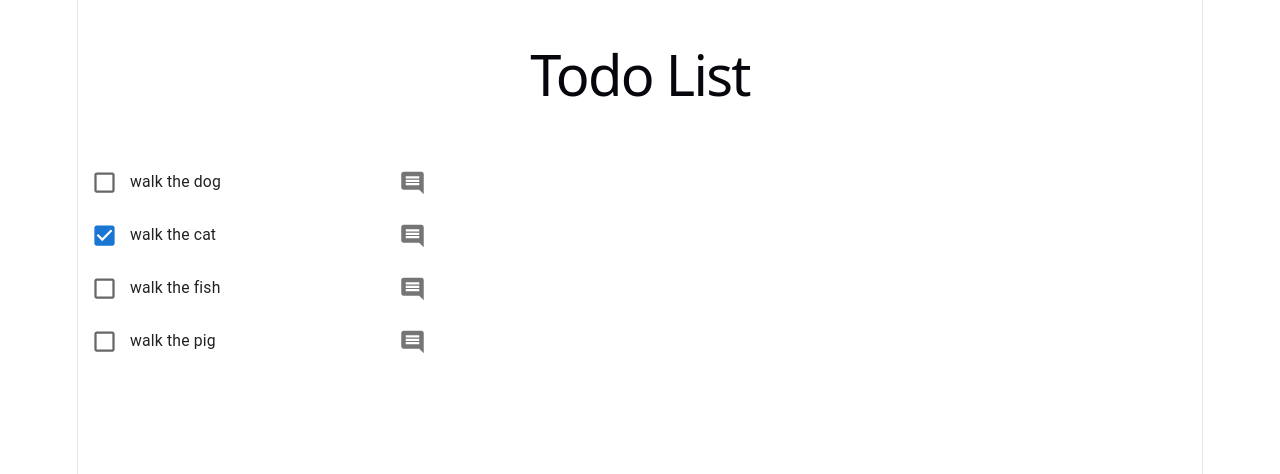
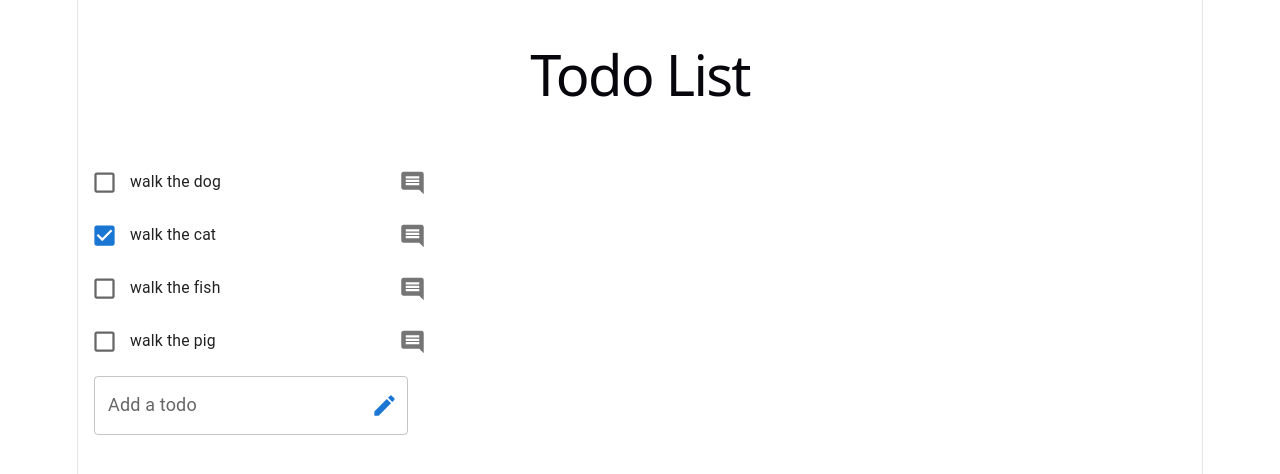
Before and after one commit to AbhishekShrestha404/react-learning, a React (Vite) app in the folder todo-list/: page / in a window 1280 px wide. Shown: the top 474 px of the page. Built offline with nearby package versions, Linux system fonts and the light colour scheme.

Commit message:
Add Create Todo.

```diff
--- /dev/null
+++ b/todo-list/src/TodoForm.jsx
@@ -0,0 +1,54 @@
+import TextField from '@mui/material/TextField';
+import Create from '@mui/icons-material/Create';
+import { useState } from 'react';
+import InputAdornment from '@mui/material/InputAdornment';
+import IconButton from '@mui/material/IconButton';
+import ListItem from '@mui/material/ListItem';
+
+function TodoForm({ createTodo }) {
+    const [text, setText] = useState("");
+
+    const handleFormChange = (evt) => {
+        setText(evt.target.value);
+    };
+
+    const handleSubmit = (e) => {
+        e.preventDefault();
+        createTodo(text);
+        setText("");
+    };
+
+    return (
+        <ListItem>
+            <form onSubmit={handleSubmit}>
+                <TextField
+                    id="outlined-basic"
+                    label="Add a todo"
+                    variant="outlined"
+                    onChange={handleFormChange}
+                    value={text}
+
+                    slotProps={{
+                        input: {
+                            endAdornment: (
+                                <InputAdornment position="end">
+                                    <IconButton
+                                        type="submit"
+                                        edge="end"
+                                        color="primary"
+                                        aria-label="Add todo"
+                                    >
+                                        <Create />
+                                    </IconButton>
+                                </InputAdornment>
+                            )
+                        }
+                    }}
+
+                />
+            </form>
+        </ListItem >
+    );
+}
+
+export default TodoForm;
--- a/todo-list/src/TodoList.jsx
+++ b/todo-list/src/TodoList.jsx
@@ -2,6 +2,7 @@
 import { useState } from 'react';
 import List from '@mui/material/List';
 import TodoItem from './TodoItem';
+import TodoForm from './TodoForm';
 
 const initialTodos = [
     { id: 1, text: "walk the dog", completed: false },
@@ -25,8 +26,14 @@ function TodoList() {
 
     const removeTodo = (id) => {
         setTodos(previousTodos => {
-            return previousTodos.filter(t => t.id !== id)
+            return previousTodos.filter(t => t.id !== id);
         })
+    }
+
+    const createTodo = (text) => {
+        setTodos(previousTodos => {
+            return [...previousTodos, { text: text, id: crypto.randomUUID(), completed: false }]
+        });
     }
 
     return (
@@ -39,9 +46,14 @@ function TodoList() {
                 }}
             >
                 {todos.map((todo) => (
-                    <TodoItem todo={todo} key={todo.id} removeTodo={() => removeTodo(todo.id)} />
+                    <TodoItem todo={todo}
+                        key={todo.id}
+                        handleToggle={handleToggle}
+                        removeTodo={() => removeTodo(todo.id)}
+                    />
 
                 ))}
+                <TodoForm createTodo={createTodo} />
             </List>
         </div>
     );
```
